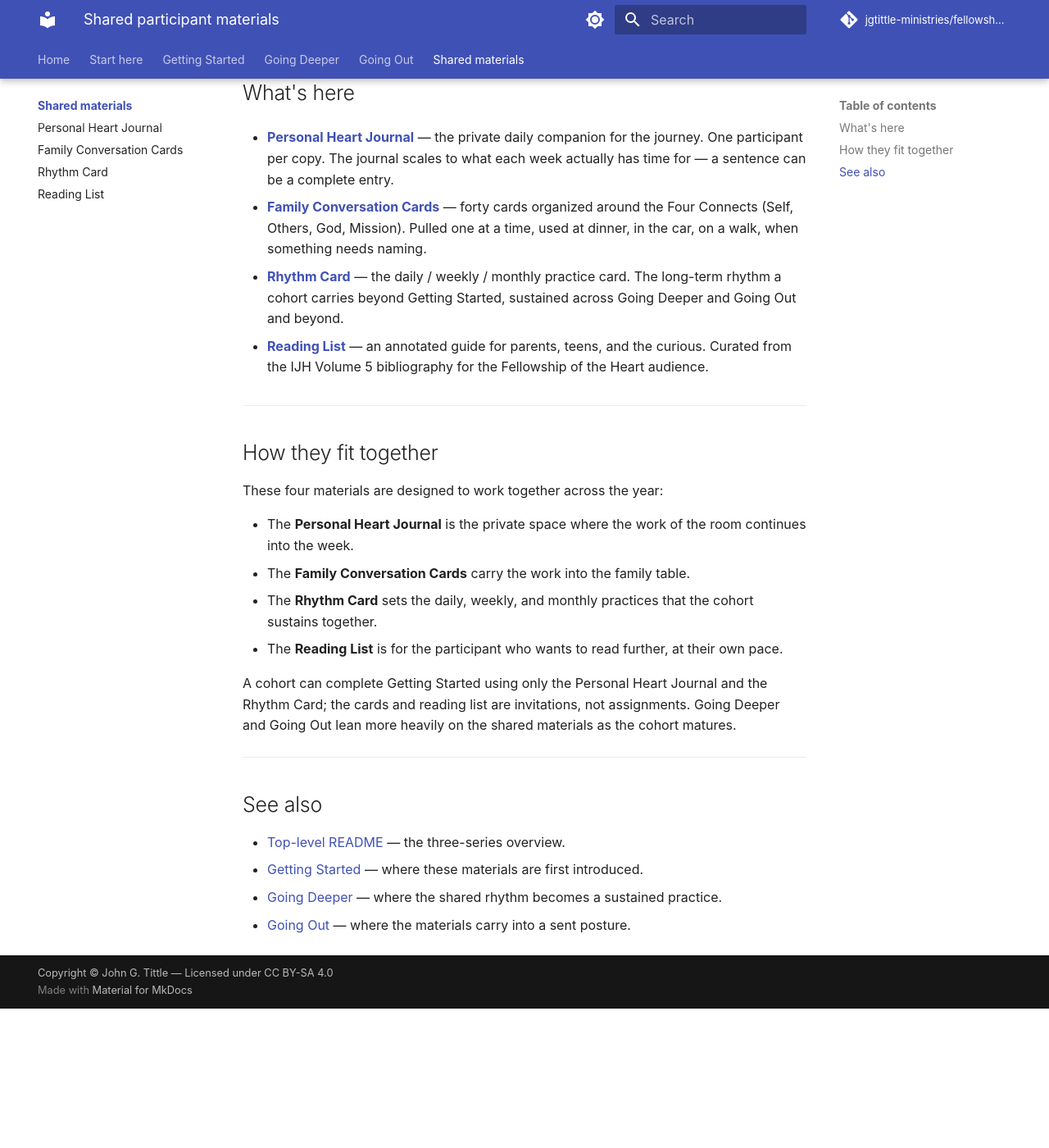
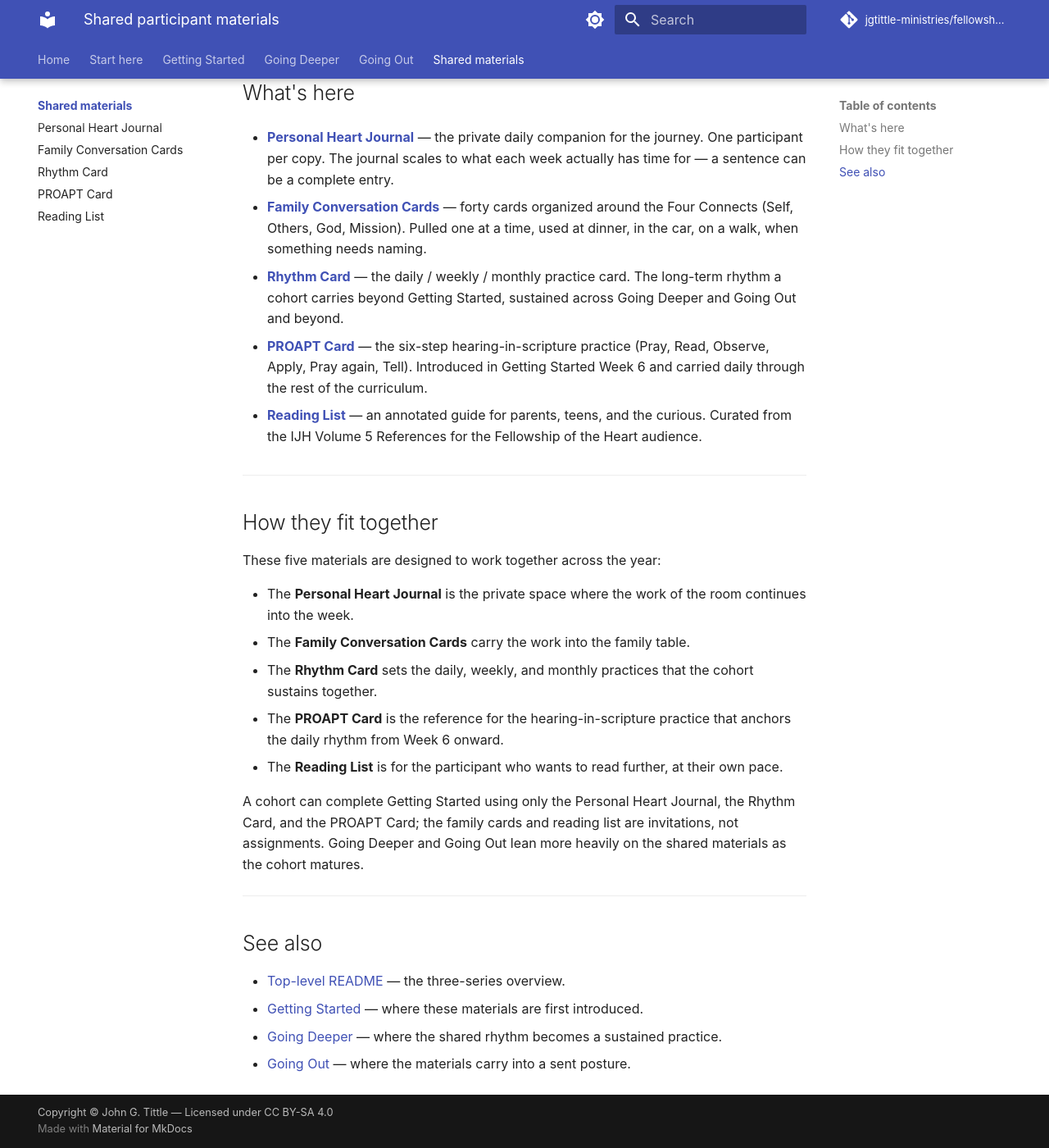
Before and after one commit to jgtittle-ministries/fellowship-of-the-heart-pilot-at-cca-dev, an MkDocs documentation site: the page built from docs/shared/index.md, in a window 1280 px wide and 1400 px high, scrolled down 346 px. Shown: the whole window at 82% size. Built offline with MkDocs 1.6.1 and Material for MkDocs 9.7.7, drawn with Linux system fonts in a browser that asks for light colours; some web fonts are replaced; comment, search, counter and statistics services are not loaded; before the commit the page ends 1576 px from its top, so only the background shows below that.

Commit message:
Apply cross-reference audit pass: terminology fixes + PROAPT card
Per the IJH↔FotH cross-reference audit (24 May 2026), applies the
Tier 1 mechanical fixes, drops the incorrect Vol 2 Exp 10 parenthetical
from the Going Deeper Week 8 row, and adds the missing PROAPT card
to shared/.

Terminology fixes:
- 'Intentional Journeys of the Heart' → 'Intentional Journey of the
  Heart' (singular) across mkdocs.yml, docs/index.md, and the three
  series-landing pages (5 files, 5 occurrences). Audit's headline
  finding A-1. Handbook + week files were verified clean already.
- Two 'Sent' residue mentions in docs/getting-started/index.md →
  'Going Out'. The third series was renamed; these were the last
  prose stragglers.
- 'Vol 5 bibliography' → 'Vol 5 References' in docs/shared/index.md.
  Vol 5 is References, of which a bibliography is one part.
- Add 'of Warrenton' to the first Covenant Christian Academy mention
  in docs/index.md and README.md, matching IJH's full naming.

C-1 fix:
- docs/going-deeper/index.md Week 8 row dropped the stale
  '(Vol 2 Exp 10)' parenthetical. V2.Exp10 is 'The Training Plan',
  not a Five-Level Group Taxonomy; the term doesn't appear anywhere
  in IJH. Row now stands on its own description.

PROAPT card added:
- New docs/shared/proapt-card.md — the six-step hearing-in-scripture
  practice (Pray, Read, Observe, Apply, Pray again, Tell) with what
  it is, the steps, how to use it, what to do when it goes flat, and
  the IJH source pointers.
- docs/shared/index.md updated: card added to the 'What's here' list
  and 'How they fit together' section; participant-material count
  updated from four to five.
- mkdocs.yml nav: card added to the Shared materials section between
  Rhythm Card and Reading List.

Resolves audit findings A-1, S-1, C-1, S-3 (FotH side), and #7 (PROAPT
card add). FotH 'Sent' residue handled. Companion IJH-side update
(audit S-2, add 'beyond' contexts to Going Out description) is in a
separate commit on the IJH dev repo.

Co-Authored-By: Claude Opus 4.7 <noreply@anthropic.com>

```diff
--- a/docs/shared/index.md
+++ b/docs/shared/index.md
@@ -12,20 +12,23 @@ The participant-facing artifacts used across all three Fellowship of the Heart s
 
 - [**Rhythm Card**](rhythm-card.md) — the daily / weekly / monthly practice card. The long-term rhythm a cohort carries beyond Getting Started, sustained across Going Deeper and Going Out and beyond.
 
-- [**Reading List**](reading-list.md) — an annotated guide for parents, teens, and the curious. Curated from the IJH Volume 5 bibliography for the Fellowship of the Heart audience.
+- [**PROAPT Card**](proapt-card.md) — the six-step hearing-in-scripture practice (Pray, Read, Observe, Apply, Pray again, Tell). Introduced in Getting Started Week 6 and carried daily through the rest of the curriculum.
+
+- [**Reading List**](reading-list.md) — an annotated guide for parents, teens, and the curious. Curated from the IJH Volume 5 References for the Fellowship of the Heart audience.
 
 ---
 
 ## How they fit together
 
-These four materials are designed to work together across the year:
+These five materials are designed to work together across the year:
 
 - The **Personal Heart Journal** is the private space where the work of the room continues into the week.
 - The **Family Conversation Cards** carry the work into the family table.
 - The **Rhythm Card** sets the daily, weekly, and monthly practices that the cohort sustains together.
+- The **PROAPT Card** is the reference for the hearing-in-scripture practice that anchors the daily rhythm from Week 6 onward.
 - The **Reading List** is for the participant who wants to read further, at their own pace.
 
-A cohort can complete Getting Started using only the Personal Heart Journal and the Rhythm Card; the cards and reading list are invitations, not assignments. Going Deeper and Going Out lean more heavily on the shared materials as the cohort matures.
+A cohort can complete Getting Started using only the Personal Heart Journal, the Rhythm Card, and the PROAPT Card; the family cards and reading list are invitations, not assignments. Going Deeper and Going Out lean more heavily on the shared materials as the cohort matures.
 
 ---
 
--- a/mkdocs.yml
+++ b/mkdocs.yml
@@ -1,5 +1,5 @@
 site_name: "Fellowship of the Heart — CCA Pilot — DEV PREVIEW"
-site_description: "[DEV PREVIEW] The pilot edition of Fellowship of the Heart, the operational expression of the Intentional Journeys of the Heart (IJH) framework, prepared for Covenant Christian Academy."
+site_description: "[DEV PREVIEW] The pilot edition of Fellowship of the Heart, the operational expression of the Intentional Journey of the Heart (IJH) framework, prepared for Covenant Christian Academy."
 site_author: John G. Tittle
 site_url: https://jgtittle-ministries.github.io/fellowship-of-the-heart-pilot-at-cca-dev/
 repo_url: https://github.com/jgtittle-ministries/fellowship-of-the-heart-pilot-at-cca-dev
@@ -128,6 +128,7 @@ nav:
     - Personal Heart Journal: shared/personal-heart-journal.md
     - Family Conversation Cards: shared/family-conversation-cards.md
     - Rhythm Card: shared/rhythm-card.md
+    - PROAPT Card: shared/proapt-card.md
     - Reading List: shared/reading-list.md
 
 copyright: Copyright &copy; John G. Tittle — Licensed under CC BY-SA 4.0
```
Also changed, not shown: README.md (+1 -1 lines), docs/getting-started/index.md (+3 -3 lines), docs/going-deeper/index.md (+2 -2 lines), docs/going-out/index.md (+1 -1 lines), docs/index.md (+1 -1 lines), docs/shared/proapt-card.md (added, +101 -0 lines).
